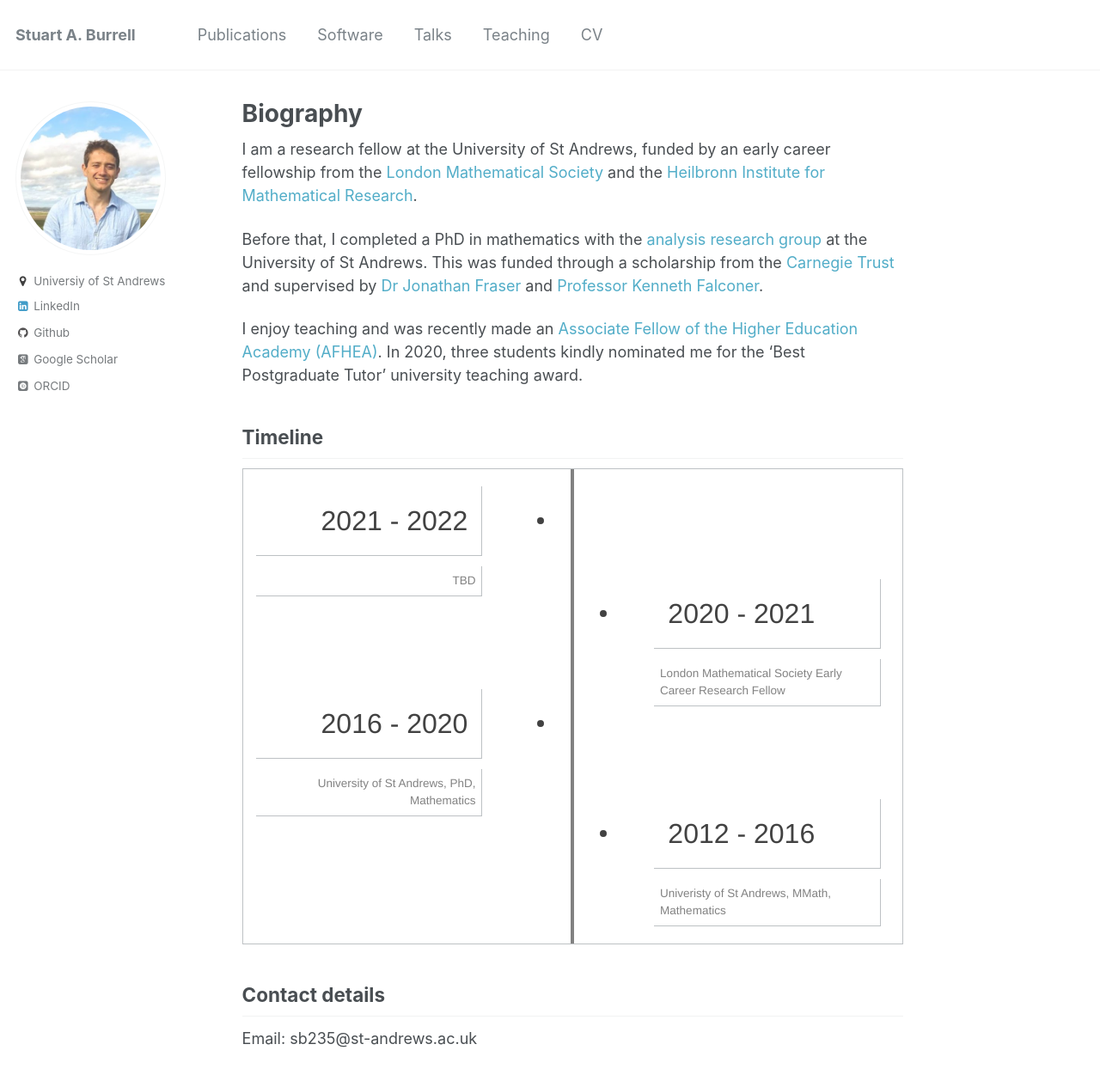
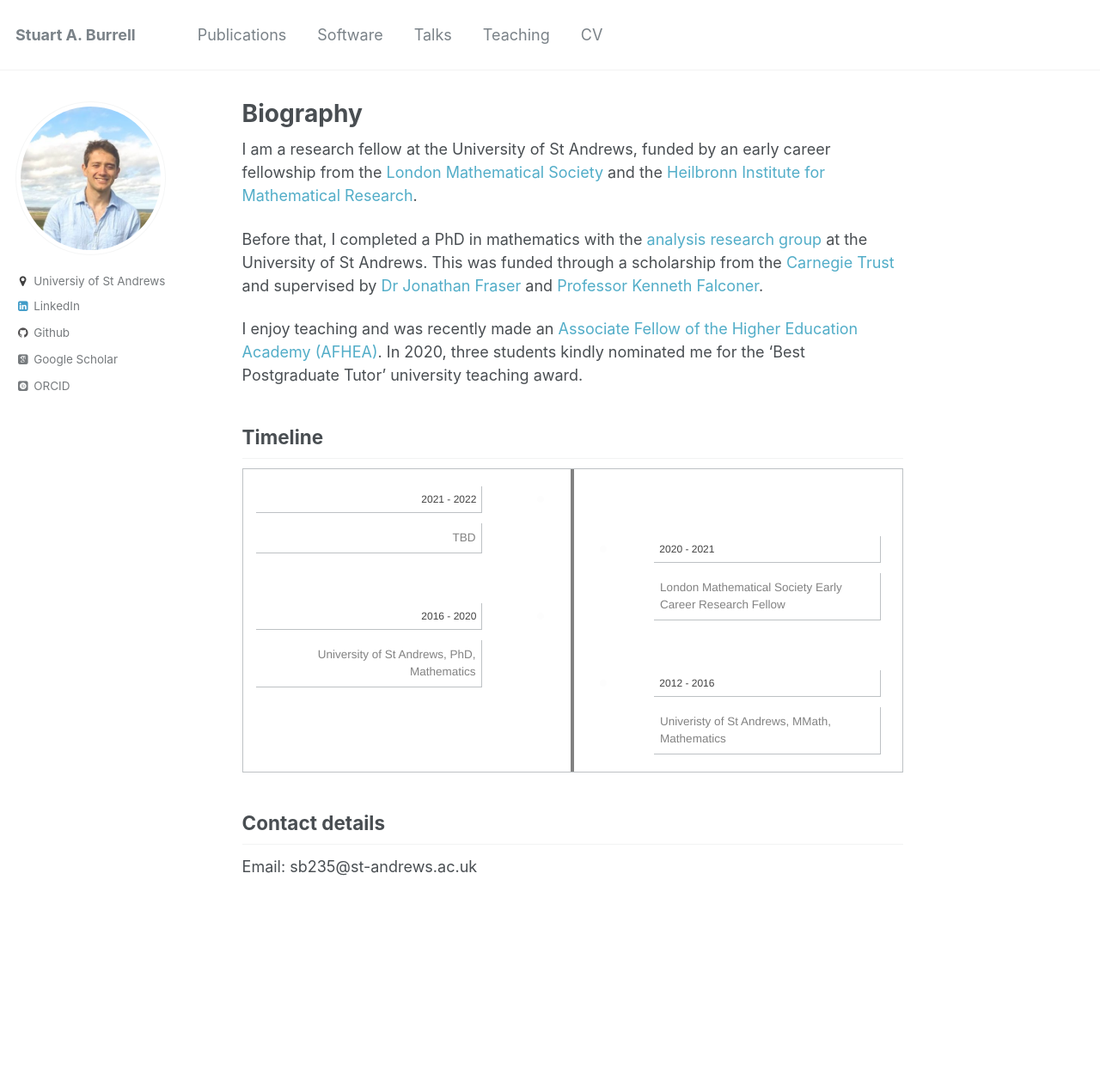
Before and after one commit to stuartburrell/stuartburrell.github.io, a Jekyll site: the page built from _pages/about.md, in a window 1280 px wide and 1272 px high. Shown: the top 1258 px of the window at 86% size. Built offline with Jekyll 4.4.1, drawn with Linux system fonts in a browser that asks for light colours; some web fonts are replaced.

Commit message:
add timeline

```diff
--- a/_sass/_timeline-md.scss
+++ b/_sass/_timeline-md.scss
@@ -34,7 +34,7 @@
 }
 
 .timeline-md tbody tr td:first-child{
-  font-size:32px;
+  font-size:12px;
   margin-bottom:12px;
   position:relative;
   color:#424242;
@@ -46,7 +46,7 @@
   position:absolute;
   width:8px;
   height:8px;
-  border:4px solid #424242;
+  border:0px solid #424242;
   background-color:#fdfdfd;
   border-radius:100%;
   top:50%;
@@ -63,7 +63,8 @@
 }
 
 .timeline-md tbody tr td{
-  color:#828282;display:block
+  color:#828282;
+  display:block
 }
 
 .timeline-md tbody tr td p{
```
